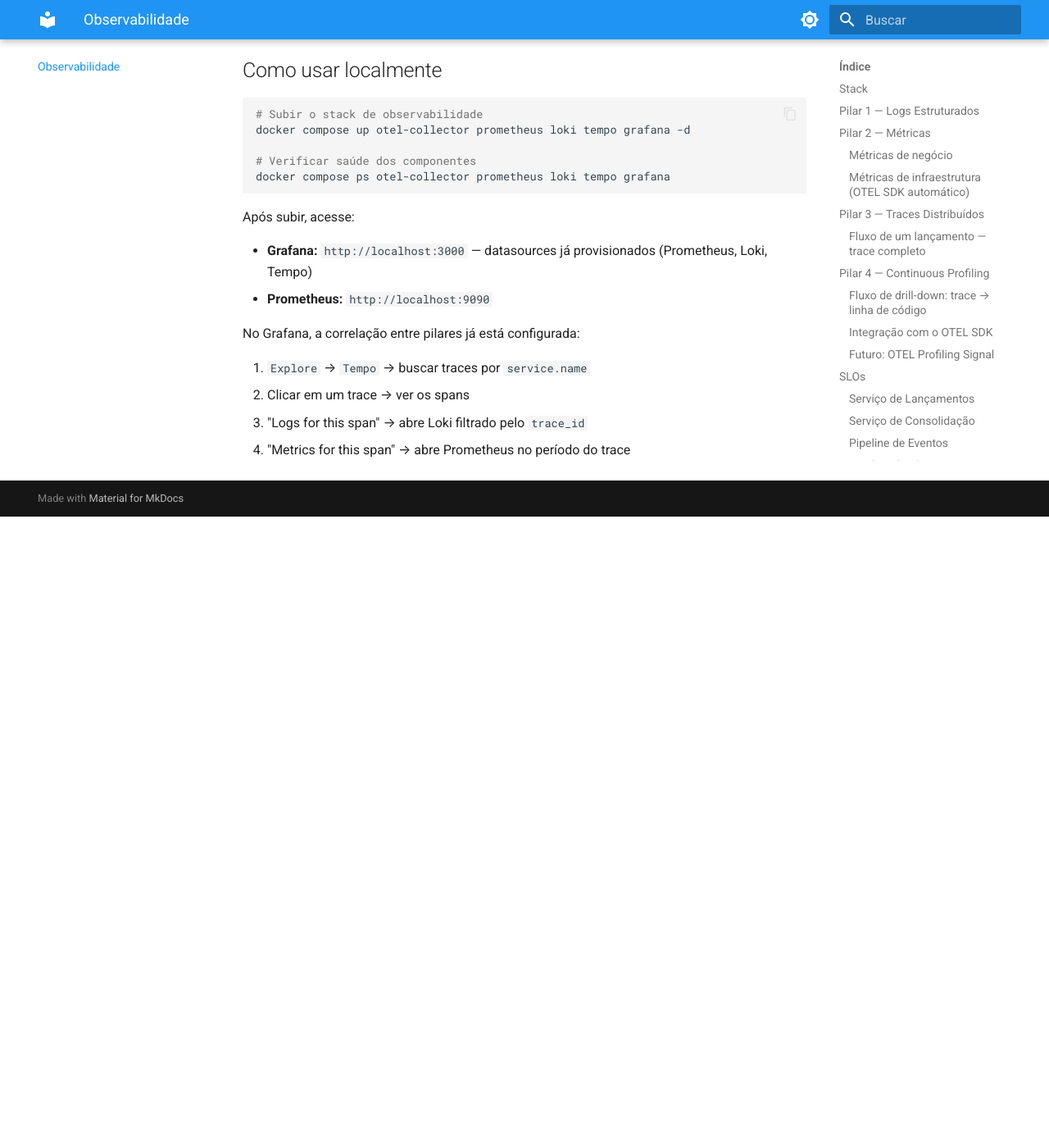
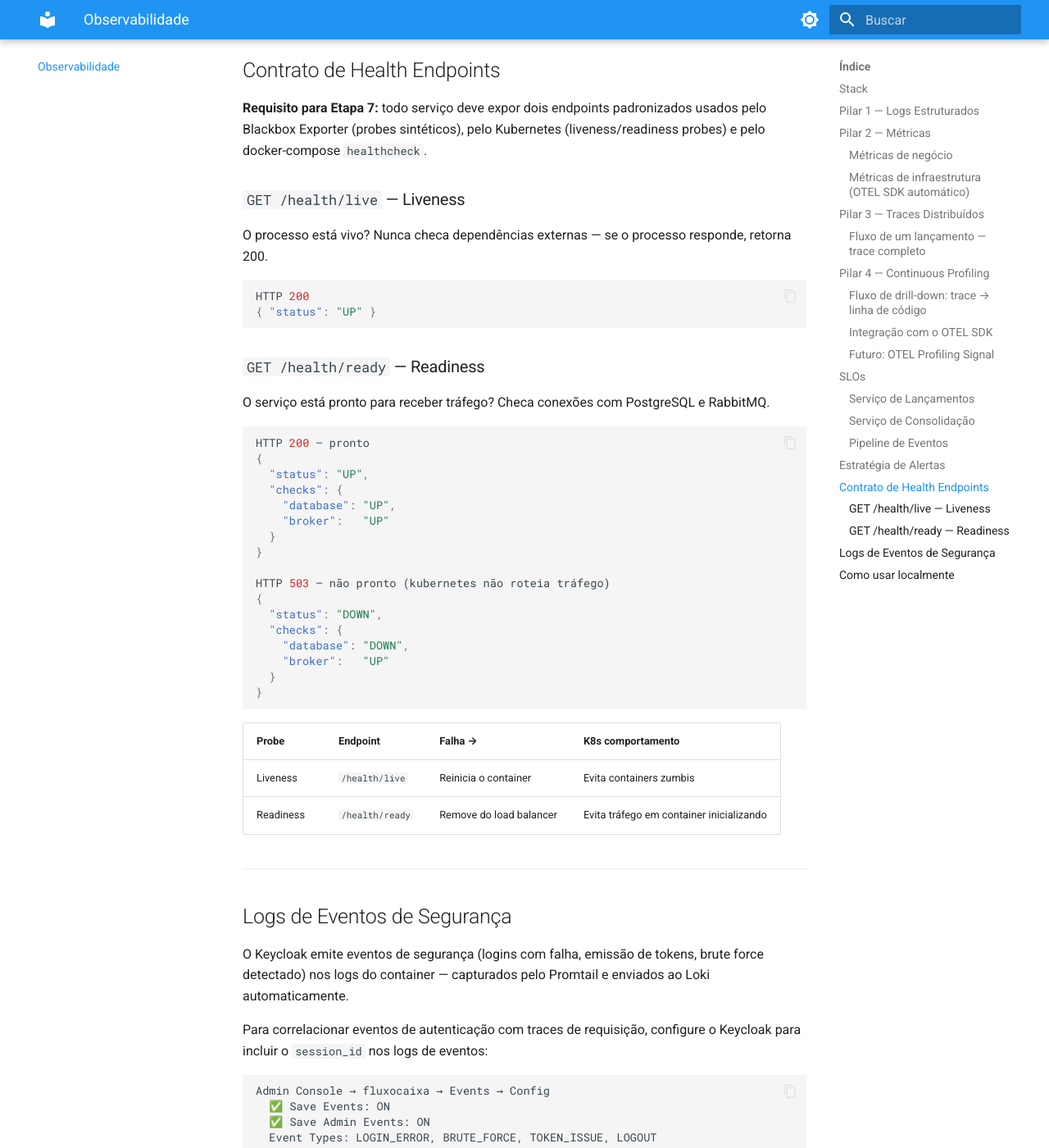
Before and after one commit to gsperim/account-engine-lab, an MkDocs documentation site: the page built from docs/observabilidade/index.md, in a window 1280 px wide and 1400 px high, scrolled down 8219 px. Shown: the whole window at 82% size. Built offline with MkDocs 1.6.1 and Material for MkDocs 9.7.7, drawn with Linux system fonts in a browser that asks for light colours; before the commit the page ends 8849 px from its top, so only the background shows below that; some of the changed text lies outside the part shown.

Commit message:
feat(obs): Promtail + health endpoint contract + Keycloak events
Promtail 3.3.0: coleta stdout/stderr de todos os containers via Docker
socket, promove campos JSON estruturados (level, trace_id) como labels
do Loki — logs disponiveis imediatamente sem OTEL SDK nos servicos.
Pipeline stage extrai trace_id para correlacao com Tempo.

observabilidade/index.md:
- Contrato de health endpoints: /health/live (liveness, sem checks
  externos) e /health/ready (readiness, checa DB + broker) com schema
  JSON, codigos HTTP e comportamento K8s documentados
- Secao de eventos de seguranca Keycloak: LogQL para LOGIN_ERROR,
  configuracao de event logging no admin console
- "Como usar localmente" atualizado com todos os servicos e exemplos
  de LogQL funcionais antes da Etapa 7

Co-Authored-By: Claude Sonnet 4.6 <noreply@anthropic.com>

````diff
--- a/docs/observabilidade/index.md
+++ b/docs/observabilidade/index.md
@@ -284,24 +284,109 @@ increase(redis_evicted_keys_total[5m]) > 0
 
 ---
 
+## Contrato de Health Endpoints
+
+**Requisito para Etapa 7:** todo serviço deve expor dois endpoints padronizados usados pelo Blackbox Exporter (probes sintéticos), pelo Kubernetes (liveness/readiness probes) e pelo docker-compose `healthcheck`.
+
+### `GET /health/live` — Liveness
+
+O processo está vivo? Nunca checa dependências externas — se o processo responde, retorna 200.
+
+```json
+HTTP 200
+{ "status": "UP" }
+```
+
+### `GET /health/ready` — Readiness
+
+O serviço está pronto para receber tráfego? Checa conexões com PostgreSQL e RabbitMQ.
+
+```json
+HTTP 200 — pronto
+{
+  "status": "UP",
+  "checks": {
+    "database": "UP",
+    "broker":   "UP"
+  }
+}
+
+HTTP 503 — não pronto (kubernetes não roteia tráfego)
+{
+  "status": "DOWN",
+  "checks": {
+    "database": "DOWN",
+    "broker":   "UP"
+  }
+}
+```
+
+| Probe | Endpoint | Falha → | K8s comportamento |
+|-------|----------|---------|-------------------|
+| Liveness | `/health/live` | Reinicia o container | Evita containers zumbis |
+| Readiness | `/health/ready` | Remove do load balancer | Evita tráfego em container inicializando |
+
+---
+
+## Logs de Eventos de Segurança
+
+O Keycloak emite eventos de segurança (logins com falha, emissão de tokens, brute force detectado) nos logs do container — capturados pelo Promtail e enviados ao Loki automaticamente.
+
+Para correlacionar eventos de autenticação com traces de requisição, configure o Keycloak para incluir o `session_id` nos logs de eventos:
+
+```
+Admin Console → fluxocaixa → Events → Config
+  ✅ Save Events: ON
+  ✅ Save Admin Events: ON
+  Event Types: LOGIN_ERROR, BRUTE_FORCE, TOKEN_ISSUE, LOGOUT
+```
+
+No Grafana, consulte os eventos de segurança diretamente:
+
+```logql
+{service="keycloak"} |= "LOGIN_ERROR" | json
+```
+
+---
+
 ## Como usar localmente
 
 ```bash
-# Subir o stack de observabilidade
-docker compose up otel-collector prometheus loki tempo grafana -d
+# Subir o stack completo de observabilidade
+docker compose up otel-collector prometheus loki promtail tempo grafana \
+                  pyroscope alertmanager blackbox -d
 
 # Verificar saúde dos componentes
-docker compose ps otel-collector prometheus loki tempo grafana
+docker compose ps otel-collector prometheus loki promtail tempo grafana \
+                  pyroscope alertmanager blackbox
 ```
 
 Após subir, acesse:
 
-- **Grafana:** `http://localhost:3000` — datasources já provisionados (Prometheus, Loki, Tempo)
-- **Prometheus:** `http://localhost:9090`
+- **Grafana:** `http://localhost:3000` — datasources já provisionados (Prometheus, Loki, Tempo, Pyroscope)
+- **Prometheus:** `http://localhost:9090` — 13 targets ativos
+- **Alertmanager:** `http://localhost:9093`
+
+**Logs já disponíveis no Loki** (via Promtail) assim que os containers sobem:
+
+```logql
+# Todos os logs da stack
+{service=~".+"}
+
+# Logs do Keycloak
+{service="keycloak"}
+
+# Logs do RabbitMQ
+{service="rabbitmq"}
+
+# Apenas erros
+{service=~".+"} |= "ERROR"
+```
 
 No Grafana, a correlação entre pilares já está configurada:
 
-1. `Explore` → `Tempo` → buscar traces por `service.name`
-2. Clicar em um trace → ver os spans
-3. "Logs for this span" → abre Loki filtrado pelo `trace_id`
-4. "Metrics for this span" → abre Prometheus no período do trace
+1. `Explore` → `Loki` → buscar `{service="keycloak"}` — logs imediatos sem OTEL SDK
+2. `Explore` → `Tempo` → buscar traces por `service.name` — disponível após Etapa 7
+3. Clicar em um trace → "Logs for this span" → Loki filtrado por `trace_id`
+4. "Metrics for this span" → Prometheus no período do trace
+5. "Profile for this span" → Pyroscope flamegraph (linha de código)
````
Also changed, not shown: docker-compose.yml (+12 -0 lines), 1 other file.
